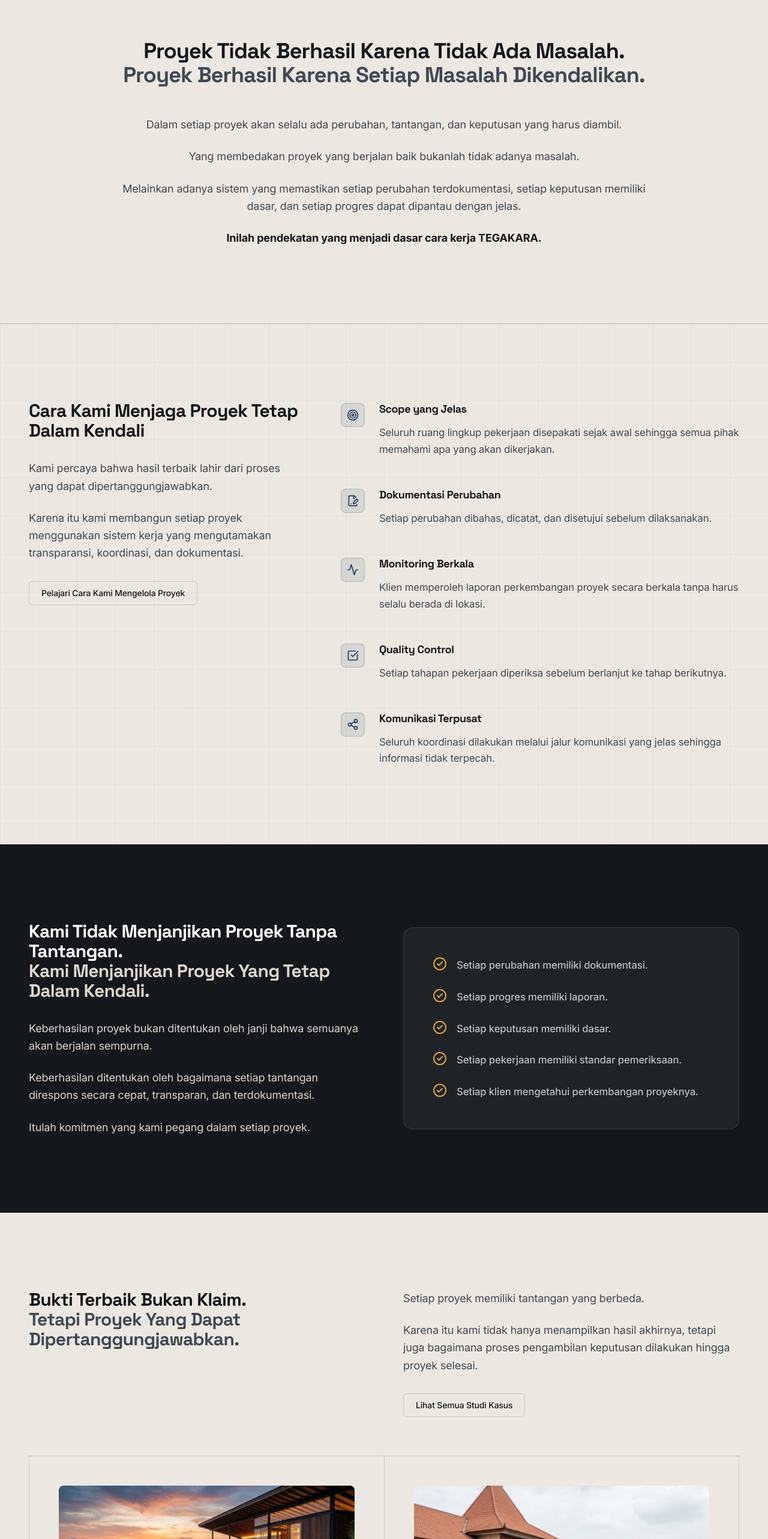
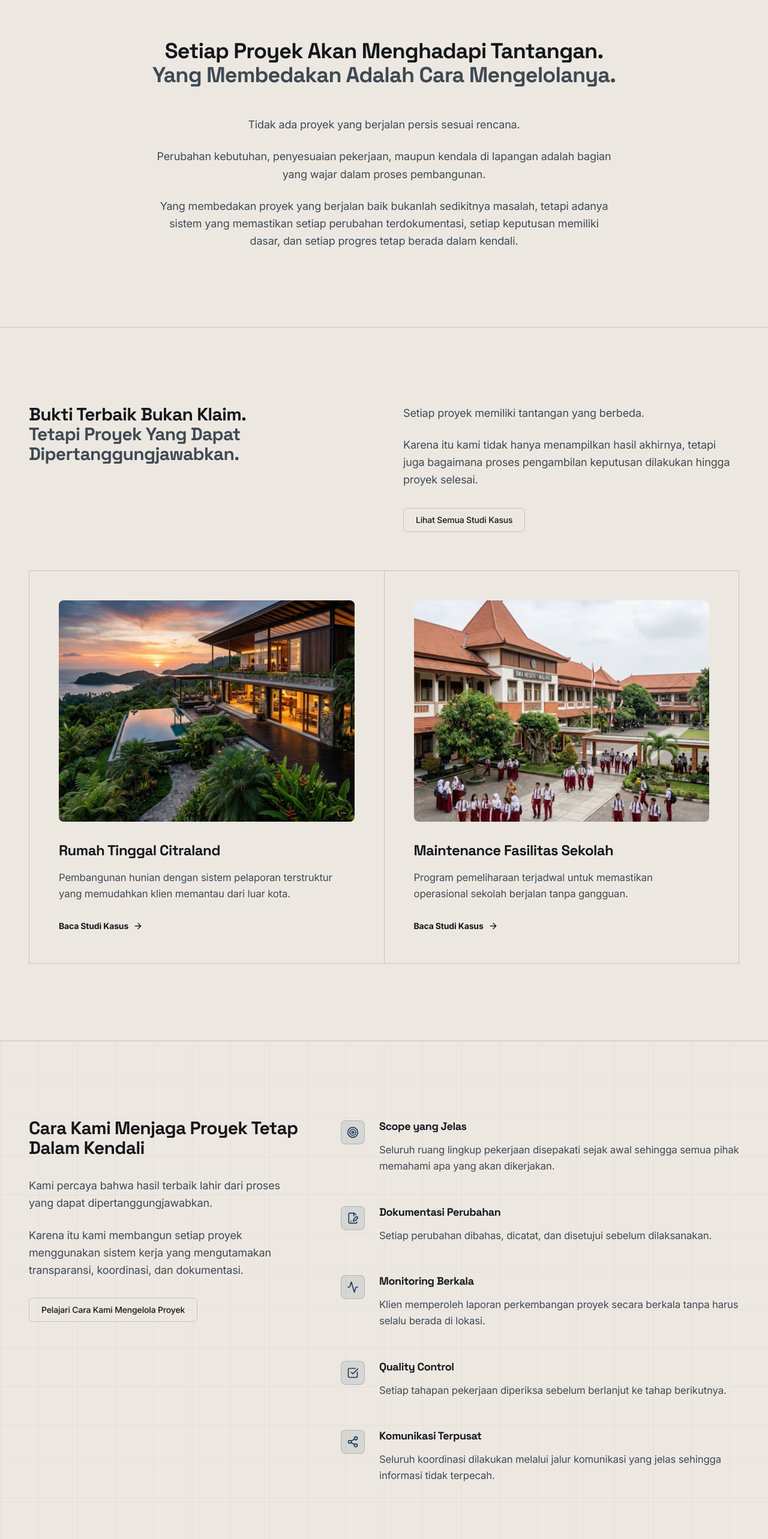
Before and after one commit to ervanlight/arkavena-website, a Next.js app: page / in a window 1280 px wide. Shown: the part 2114-4680 px from the top of the page at 60% size. Built offline with nearby package versions, Linux system fonts and the light colour scheme; no server answers.

Commit message:
copy: update Insight section copywriting to single positive statement & reorder homepage sections per spec

```diff
--- a/src/app/page.tsx
+++ b/src/app/page.tsx
@@ -1,73 +1,82 @@
 import { Metadata } from 'next';
+import Image from 'next/image';
 import Link from 'next/link';
-import Image from 'next/image';
 import { Button } from '@/components/ui/button';
 import { Container } from '@/components/ui/container';
 import { FadeIn } from '@/components/shared/fade-in';
 import { FaqAccordion } from '@/components/home/faq-accordion';
 import { ProjectViewPreview } from '@/components/home/projectview-preview';
 import {
-  MessageCircle, ArrowRight, CheckCircle2,
-  AlertTriangle, EyeOff, MessageSquareOff, ShieldAlert,
-  Target, FileSignature, Activity, CheckSquare, Share2,
-  Map, PenTool, Handshake, Hammer, BarChart3, Key
+  ShieldAlert,
+  AlertTriangle,
+  EyeOff,
+  MessageSquareOff,
+  Target,
+  FileSignature,
+  Activity,
+  CheckSquare,
+  Share2,
+  CheckCircle2,
+  ArrowRight,
+  MessageCircle,
+  Map,
+  PenTool,
+  Handshake,
+  Hammer,
+  BarChart3,
+  Key
 } from 'lucide-react';
 
 export const metadata: Metadata = {
   title: 'TEGAKARA — Project Control Partner',
-  description: 'Kami membantu pemilik properti menjaga seluruh proses tetap transparan, terdokumentasi, dan berada dalam kendali hingga proyek selesai.',
+  description: 'Membangun, merenovasi, dan merawat fasilitas properti dengan sistem kerja terukur, transparan, dan terdokumentasi.',
 };
 
 export default function HomePage() {
-  const faqs = [
+  const testimonials = [
     {
-      question: "Apakah saya harus memiliki gambar kerja sebelum menghubungi TEGAKARA?",
-      answer: "Tidak. Kami dapat membantu mengevaluasi kondisi proyek Anda terlebih dahulu dan memberikan arahan mengenai langkah yang perlu dipersiapkan."
+      quote: "Dengan TEGAKARA, kami merasa sangat tenang karena setiap perubahan spesifikasi dan biaya selalu dibahas dan disetujui terlebih dahulu secara tertulis.",
+      initial: "Bpk. Hendra S.",
+      name: "Pemilik Rumah Tinggal",
+      role: "Surabaya Barat"
     },
     {
-      question: "Bagaimana saya memantau progres proyek?",
-      answer: "Kami memberikan laporan perkembangan proyek secara berkala yang dilengkapi dokumentasi visual sehingga Anda mengetahui kondisi terbaru tanpa harus selalu berada di lokasi."
+      quote: "Pemeliharaan fasilitas sekolah kami menjadiauh lebih terencana. Laporan rutin dan dokumentasi pekerjaan sangat membantu manajemen Yayasan.",
+      initial: "Ibu Maria L.",
+      name: "Pengurus Yayasan Pendidikan",
+      role: "Sidoarjo"
     },
     {
-      question: "Bagaimana jika terjadi perubahan pekerjaan?",
-      answer: "Setiap perubahan dibahas terlebih dahulu, didokumentasikan, dan hanya dilaksanakan setelah memperoleh persetujuan."
-    },
-    {
-      question: "Apakah TEGAKARA melayani renovasi maupun pembangunan baru?",
-      answer: "Ya. Kami membantu pembangunan baru, renovasi, serta layanan facility care sesuai kebutuhan proyek."
-    },
-    {
-      question: "Bagaimana proses konsultasi awal?",
-      answer: "Diskusi awal bertujuan memahami kebutuhan proyek Anda dan menentukan pendekatan terbaik sebelum pekerjaan dimulai."
+      quote: "ProjectView sangat membantu tim operasional kami memantau perbaikan gedung tanpa harus turun langsung ke lapangan setiap hari.",
+      initial: "Bpk. Bambang T.",
+      name: "Operational Manager Gedung",
+      role: "Surabaya Pusat"
     }
   ];
 
-  const testimonials = [
+  const faqs = [
     {
-      quote: "Saya tidak pernah merasa kehilangan kendali atas proyek. Setiap minggu selalu ada laporan progres yang jelas beserta dokumentasi foto. Keputusan yang diambil selalu didiskusikan terlebih dahulu.",
-      name: "Bpk. Hendra S.",
-      role: "Pemilik Rumah, Citraland",
-      initial: "Kondisi Awal: Khawatir budget membengkak karena sering dengar cerita miring tentang kontraktor."
+      question: "Apa perbedaan TEGAKARA dengan kontraktor konvensional?",
+      answer: "TEGAKARA bekerja sebagai Project Control Partner. Kami tidak hanya mengeksekusi pekerjaan fisik, tetapi mengelola ruang lingkup, biaya, perubahan, dan mutu pekerjaan dengan sistem yang transparan dan terdokumentasi."
     },
     {
-      quote: "Laporan harian dan dokumentasi mereka sangat membantu kami dalam audit internal. Sistem yang rapi membuat kami yakin bangunan fasilitas industri kami terawat dengan standar tinggi.",
-      name: "Ibu Rina M.",
-      role: "Facility Manager, Pabrik Sidoarjo",
-      initial: "Kondisi Awal: Kesulitan memantau jadwal perbaikan dan riwayat pemeliharaan di berbagai area pabrik."
+      question: "Bagaimana TEGAKARA mencegah pembengkakan biaya (cost overrun)?",
+      answer: "Kami menggunakan mekanisme ScopeLock di mana seluruh spesifikasi dan gambar kerja disepakati di awal. Jika ada perubahan di lapangan, perubahan tersebut harus disetujui secara tertulis melalui Change Order sebelum dikerjakan."
     },
     {
-      quote: "Transparansi adalah kunci. Dari awal sampai serah terima, semua jelas. Tidak ada biaya tersembunyi, dan perubahan selalu melalui proses approval tertulis. Sangat profesional.",
-      name: "Bpk. Aditya P.",
-      role: "Pemilik Ruko Komersial, Surabaya Barat",
-      initial: "Kondisi Awal: Punya pengalaman buruk dengan kontraktor sebelumnya yang menghilang di tengah jalan."
+      question: "Apakah saya bisa memantau perkembangan proyek jika berada di luar kota?",
+      answer: "Bisa. Seluruh laporan progres, foto hasil pekerjaan, dan status keputusan dapat diakses secara digital melalui platform ProjectView kami."
+    },
+    {
+      question: "Layanan apa saja yang disediakan oleh TEGAKARA?",
+      answer: "Kami melayani 2 divisi utama: Residential (Bangun Rumah Baru, Renovasi Besar, Tambah Lantai) dan Facility Care (Maintenance Sekolah, Maintenance Gedung, Waterproofing/Atap, dan Minor Works Industri)."
     }
   ];
 
   return (
     <>
-      {/* SECTION 01: HERO */}
+      {/* 1. HERO */}
       <section className="relative bg-[#14171B] pt-28 pb-16 lg:pt-32 lg:pb-24 overflow-hidden">
-        {/* Background Image with Gradient Overlay */}
         <div className="absolute inset-0 z-0 before:absolute before:inset-0 before:bg-gradient-to-r before:from-[#14171B] before:via-[#14171B]/80 before:to-transparent before:z-10">
           <Image
             src="/images/hero_home_1784553150926.jpg"
@@ -75,7 +84,8 @@ export default function HomePage() {
             fill
             className="object-cover object-center"
             priority
-           sizes="(max-width: 1200px) 100vw, 50vw" />
+            sizes="(max-width: 1200px) 100vw, 50vw"
+          />
         </div>
 
         <Container className="relative z-20">
@@ -112,7 +122,7 @@ export default function HomePage() {
         </Container>
       </section>
 
-      {/* TRUST BAR (GOOGLE ADS / FAST SCANNERS) */}
+      {/* 2. TRUST BAR */}
       <section className="bg-[#14171B] border-b border-white/10 py-6">
         <Container>
           <div className="grid grid-cols-2 md:grid-cols-4 gap-6 text-center">
@@ -136,7 +146,7 @@ export default function HomePage() {
         </Container>
       </section>
 
-      {/* SECTION 02: THE PROBLEM */}
+      {/* 3. PROBLEM */}
       <section className="py-24 lg:py-32 bg-[#14171B] text-white">
         <Container>
           <FadeIn>
@@ -171,28 +181,80 @@ export default function HomePage() {
         </Container>
       </section>
 
-      {/* SECTION 03: THE INSIGHT */}
+      {/* 4. INSIGHT */}
       <section className="py-24 lg:py-32 bg-[#ECE8E1] border-b border-[#C9C3B8]">
         <Container>
           <FadeIn>
             <div className="max-w-4xl mx-auto text-center">
               <h2 className="text-xl md:text-2xl lg:text-4xl font-[family-name:var(--font-space-grotesk)] font-bold text-[#14171B] leading-[1.1] tracking-tight mb-12">
-                Proyek Tidak Berhasil Karena Tidak Ada Masalah.
-                <br /><span className="text-[#3F4954]">Proyek Berhasil Karena Setiap Masalah Dikendalikan.</span>
+                Setiap Proyek Akan Menghadapi Tantangan.
+                <br /><span className="text-[#3F4954]">Yang Membedakan Adalah Cara Mengelolanya.</span>
               </h2>
-              <div className="text-lg text-[#3F4954] leading-relaxed space-y-6">
-                <p>Dalam setiap proyek akan selalu ada perubahan, tantangan, dan keputusan yang harus diambil.</p>
-                <p>Yang membedakan proyek yang berjalan baik bukanlah tidak adanya masalah.</p>
-                <p>Melainkan adanya sistem yang memastikan setiap perubahan terdokumentasi, setiap keputusan memiliki dasar, dan setiap progres dapat dipantau dengan jelas.</p>
-                <p className="font-bold text-[#14171B]">Inilah pendekatan yang menjadi dasar cara kerja TEGAKARA.</p>
+              <div className="text-lg text-[#3F4954] leading-relaxed space-y-6 max-w-3xl mx-auto">
+                <p>Tidak ada proyek yang berjalan persis sesuai rencana.</p>
+                <p>Perubahan kebutuhan, penyesuaian pekerjaan, maupun kendala di lapangan adalah bagian yang wajar dalam proses pembangunan.</p>
+                <p>Yang membedakan proyek yang berjalan baik bukanlah sedikitnya masalah, tetapi adanya sistem yang memastikan setiap perubahan terdokumentasi, setiap keputusan memiliki dasar, dan setiap progres tetap berada dalam kendali.</p>
               </div>
             </div>
           </FadeIn>
         </Container>
       </section>
 
-      {/* SECTION 04: OUR APPROACH */}
-      <section id="cara-kerja" className="py-24 lg:py-32 bg-[#ECE8E1] bg-structural-grid border-b border-[#C9C3B8]">
+      {/* 5. CASE STUDY ⭐ */}
+      <section className="py-24 lg:py-32 bg-[#ECE8E1] border-b border-[#C9C3B8]">
+        <Container>
+          <FadeIn>
+            <div className="grid lg:grid-cols-12 gap-16 mb-16">
+              <div className="lg:col-span-6">
+                <h2 className="text-xl md:text-2xl lg:text-3xl font-[family-name:var(--font-space-grotesk)] font-bold text-[#14171B] leading-[1.1] tracking-tight mb-8">
+                  Bukti Terbaik Bukan Klaim.
+                  <br /><span className="text-[#3F4954]">Tetapi Proyek Yang Dapat Dipertanggungjawabkan.</span>
+                </h2>
+              </div>
+              <div className="lg:col-span-6">
+                <div className="text-lg text-[#3F4954] leading-relaxed space-y-6 mb-8">
+                  <p>Setiap proyek memiliki tantangan yang berbeda.</p>
+                  <p>Karena itu kami tidak hanya menampilkan hasil akhirnya, tetapi juga bagaimana proses pengambilan keputusan dilakukan hingga proyek selesai.</p>
+                </div>
+                <Button variant="secondary" className="border-[#C9C3B8] text-[#14171B] hover:bg-[#C9C3B8]/10 bg-transparent">
+                  <Link href="/portfolio">Lihat Semua Studi Kasus</Link>
+                </Button>
+              </div>
+            </div>
+
+            <div className="grid md:grid-cols-2 gap-px bg-[#C9C3B8] border border-[#C9C3B8]">
+              <div className="bg-[#ECE8E1] hover:bg-[#C9C3B8]/10 transition-colors p-8 sm:p-12 block group cursor-pointer border border-transparent hover:border-[#C9C3B8]">
+                <Link href="/portfolio/rumah-tinggal-citraland">
+                  <div className="aspect-[4/3] bg-[#C9C3B8]/20 mb-8 relative overflow-hidden rounded-lg">
+                    <Image src="/images/hero_residential_1784553175729.jpg" fill alt="Residential" className="object-cover group-hover:scale-105 transition-transform duration-700" sizes="(max-width: 1200px) 100vw, 50vw" />
+                  </div>
+                  <h3 className="text-2xl font-[family-name:var(--font-space-grotesk)] font-bold text-[#14171B] mb-4">Rumah Tinggal Citraland</h3>
+                  <p className="text-[#3F4954] leading-relaxed mb-6">Pembangunan hunian dengan sistem pelaporan terstruktur yang memudahkan klien memantau dari luar kota.</p>
+                  <span className="inline-flex items-center text-sm font-bold text-[#14171B]">
+                    Baca Studi Kasus <ArrowRight className="ml-2 w-4 h-4 group-hover:translate-x-1 transition-transform" />
+                  </span>
+                </Link>
+              </div>
+
+              <div className="bg-[#ECE8E1] hover:bg-[#C9C3B8]/10 transition-colors p-8 sm:p-12 block group cursor-pointer border border-transparent hover:border-[#C9C3B8]">
+                <Link href="/portfolio/fasilitas-sekolah-sidoarjo">
+                  <div className="aspect-[4/3] bg-[#C9C3B8]/20 mb-8 relative overflow-hidden rounded-lg">
+                    <Image src="/images/school_facility_1784552005374.jpg" fill alt="Facility Care" className="object-cover group-hover:scale-105 transition-transform duration-700" sizes="(max-width: 1200px) 100vw, 50vw" />
+                  </div>
+                  <h3 className="text-2xl font-[family-name:var(--font-space-grotesk)] font-bold text-[#14171B] mb-4">Maintenance Fasilitas Sekolah</h3>
+                  <p className="text-[#3F4954] leading-relaxed mb-6">Program pemeliharaan terjadwal untuk memastikan operasional sekolah berjalan tanpa gangguan.</p>
+                  <span className="inline-flex items-center text-sm font-bold text-[#14171B]">
+                    Baca Studi Kasus <ArrowRight className="ml-2 w-4 h-4 group-hover:translate-x-1 transition-transform" />
+                  </span>
+                </Link>
+              </div>
+            </div>
+          </FadeIn>
+        </Container>
+      </section>
+
+      {/* 6. CARA KAMI MENGELOLA PROYEK */}
+      <section className="py-24 lg:py-32 bg-[#ECE8E1] bg-structural-grid border-b border-[#C9C3B8]">
         <Container>
           <FadeIn>
             <div className="grid lg:grid-cols-12 gap-16">
@@ -237,7 +299,7 @@ export default function HomePage() {
         </Container>
       </section>
 
-      {/* SECTION 05: WHY TEGAKARA */}
+      {/* WHY TEGAKARA COMMITMENT */}
       <section className="py-24 lg:py-32 bg-[#14171B] text-white">
         <Container>
           <FadeIn>
@@ -274,61 +336,29 @@ export default function HomePage() {
         </Container>
       </section>
 
-      {/* SECTION 06: PROJECT CASE STUDIES */}
+      {/* 7. PROJECTVIEW PREVIEW ⭐ */}
       <section className="py-24 lg:py-32 bg-[#ECE8E1] border-b border-[#C9C3B8]">
         <Container>
           <FadeIn>
-            <div className="grid lg:grid-cols-12 gap-16 mb-16">
-              <div className="lg:col-span-6">
-                <h2 className="text-xl md:text-2xl lg:text-3xl font-[family-name:var(--font-space-grotesk)] font-bold text-[#14171B] leading-[1.1] tracking-tight mb-8">
-                  Bukti Terbaik Bukan Klaim.
-                  <br /><span className="text-[#3F4954]">Tetapi Proyek Yang Dapat Dipertanggungjawabkan.</span>
-                </h2>
-              </div>
-              <div className="lg:col-span-6">
-                <div className="text-lg text-[#3F4954] leading-relaxed space-y-6 mb-8">
-                  <p>Setiap proyek memiliki tantangan yang berbeda.</p>
-                  <p>Karena itu kami tidak hanya menampilkan hasil akhirnya, tetapi juga bagaimana proses pengambilan keputusan dilakukan hingga proyek selesai.</p>
-                </div>
-                <Button variant="secondary" className="border-[#C9C3B8] text-[#14171B] hover:bg-[#C9C3B8]/10 bg-transparent">
-                  <Link href="/portfolio">Lihat Semua Studi Kasus</Link>
-                </Button>
-              </div>
+            <div className="max-w-4xl mx-auto text-center mb-16">
+              <span className="inline-block text-[11px] font-bold tracking-widest uppercase text-[#3F4954] mb-4 font-[family-name:var(--font-ibm-plex-mono)]">
+                SIMULASI PROJECTVIEW
+              </span>
+              <h2 className="text-xl md:text-2xl lg:text-3xl font-[family-name:var(--font-space-grotesk)] font-bold text-[#14171B] leading-[1.1] tracking-tight mb-6">
+                Transparansi Proyek Dalam Satu Dashboard
+              </h2>
+              <p className="text-lg text-[#3F4954] leading-relaxed max-w-2xl mx-auto">
+                Pantau perkembangan pekerjaan, laporan progres, riwayat keputusan, dan penyesuaian biaya secara real-time dari mana saja.
+              </p>
             </div>
 
-            <div className="grid md:grid-cols-2 gap-px bg-[#C9C3B8] border border-[#C9C3B8]">
-              <div className="bg-[#ECE8E1] hover:bg-[#C9C3B8]/10 transition-colors p-8 sm:p-12 block group cursor-pointer border border-transparent hover:border-[#C9C3B8]">
-                <Link href="/portfolio/rumah-tinggal-citraland">
-                  <div className="aspect-[4/3] bg-[#C9C3B8]/20 mb-8 relative overflow-hidden rounded-lg">
-                    <Image src="/images/hero_residential_1784553175729.jpg" fill alt="Residential" className="object-cover group-hover:scale-105 transition-transform duration-700"  sizes="(max-width: 1200px) 100vw, 50vw" />
-                  </div>
-                  <h3 className="text-2xl font-[family-name:var(--font-space-grotesk)] font-bold text-[#14171B] mb-4">Rumah Tinggal Citraland</h3>
-                  <p className="text-[#3F4954] leading-relaxed mb-6">Pembangunan hunian dengan sistem pelaporan terstruktur yang memudahkan klien memantau dari luar kota.</p>
-                  <span className="inline-flex items-center text-sm font-bold text-[#14171B]">
-                    Baca Studi Kasus <ArrowRight className="ml-2 w-4 h-4 group-hover:translate-x-1 transition-transform" />
-                  </span>
-                </Link>
-              </div>
-
-              <div className="bg-[#ECE8E1] hover:bg-[#C9C3B8]/10 transition-colors p-8 sm:p-12 block group cursor-pointer border border-transparent hover:border-[#C9C3B8]">
-                <Link href="/portfolio/fasilitas-sekolah-sidoarjo">
-                  <div className="aspect-[4/3] bg-[#C9C3B8]/20 mb-8 relative overflow-hidden rounded-lg">
-                    <Image src="/images/school_facility_1784552005374.jpg" fill alt="Facility Care" className="object-cover group-hover:scale-105 transition-transform duration-700"  sizes="(max-width: 1200px) 100vw, 50vw" />
-                  </div>
-                  <h3 className="text-2xl font-[family-name:var(--font-space-grotesk)] font-bold text-[#14171B] mb-4">Maintenance Fasilitas Sekolah</h3>
-                  <p className="text-[#3F4954] leading-relaxed mb-6">Program pemeliharaan terjadwal untuk memastikan operasional sekolah berjalan tanpa gangguan.</p>
-                  <span className="inline-flex items-center text-sm font-bold text-[#14171B]">
-                    Baca Studi Kasus <ArrowRight className="ml-2 w-4 h-4 group-hover:translate-x-1 transition-transform" />
-                  </span>
-                </Link>
-              </div>
-            </div>
+            <ProjectViewPreview />
           </FadeIn>
         </Container>
       </section>
 
-      {/* SECTION 07: OUR PROCESS */}
-      <section className="py-24 lg:py-32 bg-[#ECE8E1] bg-structural-grid border-b border-[#C9C3B8]">
+      {/* 8. CARA KERJA */}
+      <section id="cara-kerja" className="py-24 lg:py-32 bg-[#ECE8E1] bg-structural-grid border-b border-[#C9C3B8]">
         <Container>
           <FadeIn>
             <div className="max-w-3xl mb-16">
@@ -370,7 +400,7 @@ export default function HomePage() {
         </Container>
       </section>
 
-      {/* SECTION 08: TESTIMONIALS */}
+      {/* 9. TESTIMONI */}
       <section className="py-24 lg:py-32 bg-[#14171B] text-white">
         <Container>
           <FadeIn>
@@ -400,7 +430,7 @@ export default function HomePage() {
         </Container>
       </section>
 
-      {/* SECTION 09: FAQ */}
+      {/* 10. FAQ */}
       <section className="py-24 lg:py-32 bg-[#ECE8E1] border-b border-[#C9C3B8]">
         <Container>
           <div className="max-w-3xl mx-auto">
@@ -412,7 +442,7 @@ export default function HomePage() {
         </Container>
       </section>
 
-      {/* SECTION 10: FINAL CTA */}
+      {/* 11. CTA */}
       <section className="py-24 lg:py-32 bg-[#1C3A5C]">
         <Container>
           <div className="max-w-3xl mx-auto text-center">
```
